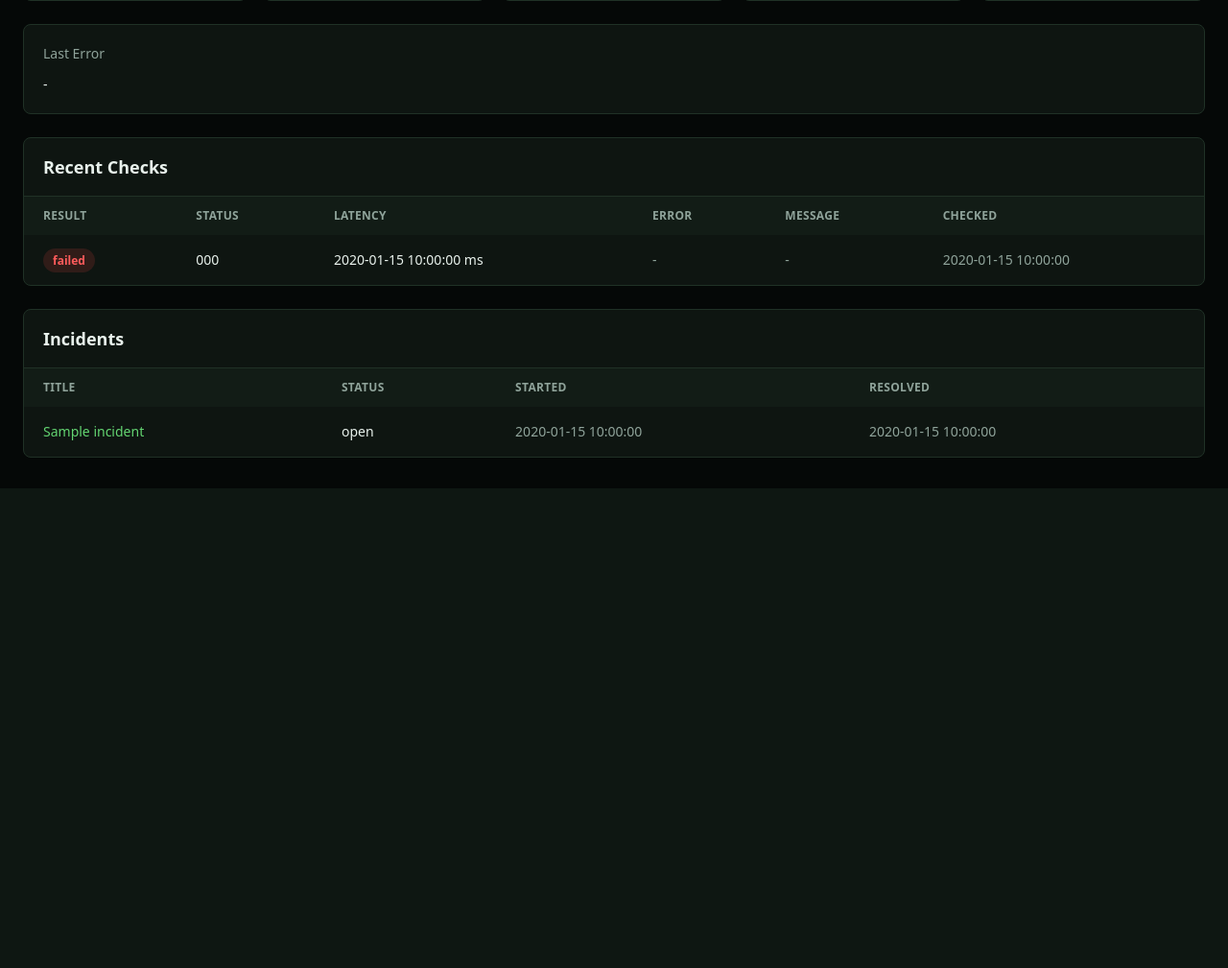
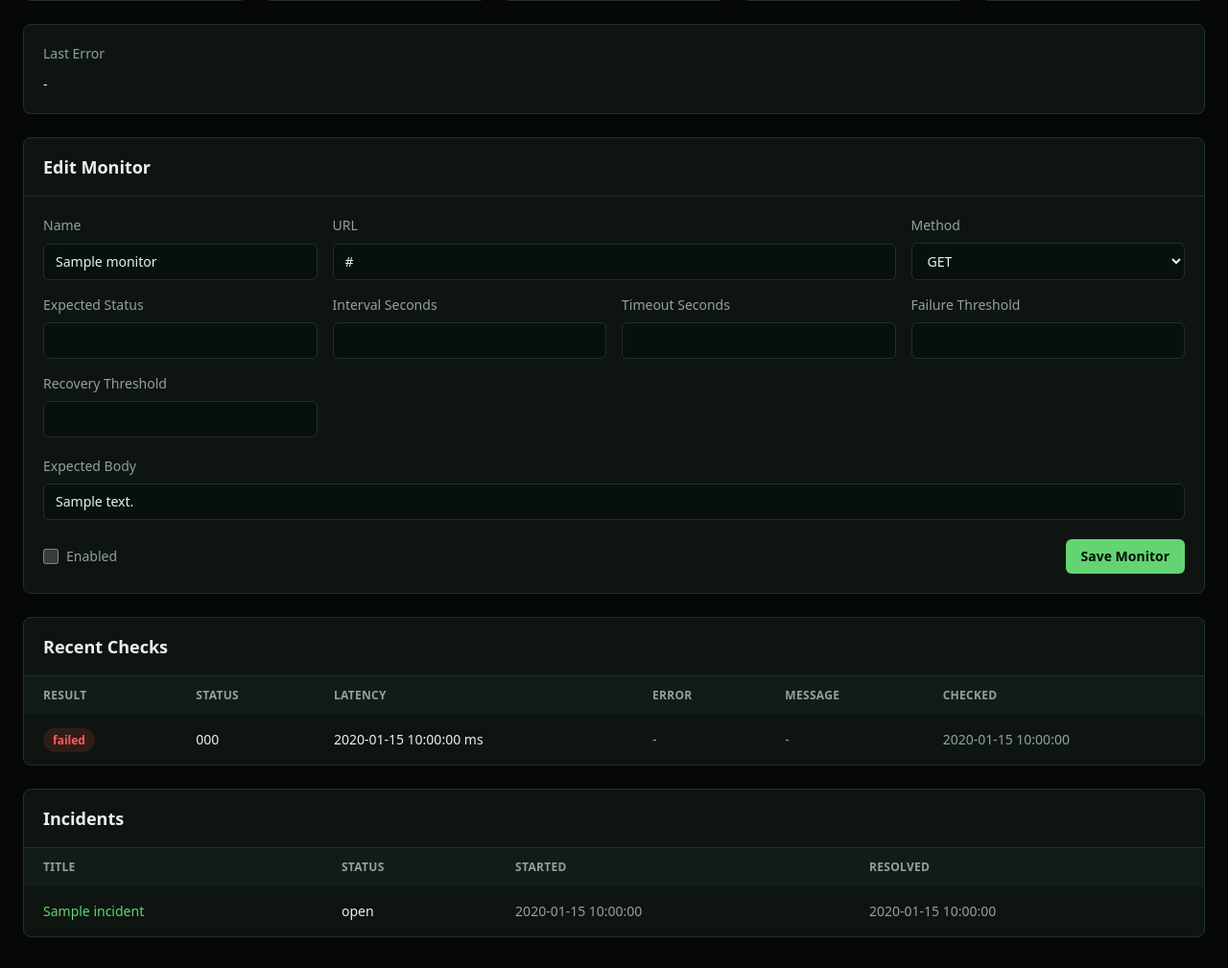
Before and after one commit to arjitchitkara/OpsWatch, a Python web app: template src/opswatch/api/templates/monitor_detail.html in a window 1280 px wide. Shown: the part 348-1357 px from the top of the page at 96% size. Before the commit the page ends 857 px from the top, so only its background shows below. Run offline with Jinja, Linux system fonts and the light colour scheme; the template is opened without the code that fills it: most values are stand-ins (such as "Sample title", 1, 10 or a date in 2020); some libraries are stand-ins or nearby versions.

Commit message:
Bump v0.3.0; add monitor edit and worker refactor
Upgrade project version to 0.3.0 across metadata and config. Add dashboard POST /monitors/{monitor_id} handler and an edit form in monitor_detail.html to update/ pause/ resume monitors from the UI. Refactor worker logic by extracting check_monitor_if_due and using it in run_due_monitor_checks_once. Update tests: add dashboard update test and worker unit tests. Update docker-compose, README, and package files to reflect the new version and behavior.

```diff
--- a/docker-compose.yml
+++ b/docker-compose.yml
@@ -30,7 +30,7 @@
   api:
     build: .
     environment:
-      APP_VERSION: ${APP_VERSION:-0.2.0}
+      APP_VERSION: ${APP_VERSION:-0.3.0}
       GIT_SHA: ${GIT_SHA:-local}
       ADMIN_USERNAME: ${ADMIN_USERNAME:-admin}
       ADMIN_PASSWORD: ${ADMIN_PASSWORD:-admin}
--- a/pyproject.toml
+++ b/pyproject.toml
@@ -1,7 +1,7 @@
 # Project metadata and dependency declarations for the Python package
 [project]
 name = "opswatch"  # package name used for distribution and installation
-version = "0.2.0"  # package version following semantic versioning
+version = "0.3.0"  # package version following semantic versioning
 description = "Local-first uptime monitoring and incident response MVP."  # short project summary
 requires-python = ">=3.12"  # minimum Python version required to run this package
 dependencies = [
--- a/src/opswatch/__init__.py
+++ b/src/opswatch/__init__.py
@@ -2,4 +2,4 @@
 
 """OpsWatch package metadata."""
 
-__version__ = "0.2.0"
+__version__ = "0.3.0"
--- a/src/opswatch/api/templates/monitor_detail.html
+++ b/src/opswatch/api/templates/monitor_detail.html
@@ -43,6 +43,54 @@
 <section class="mb-6 rounded-lg border border-ops-line bg-ops-panel p-5">
   <div class="text-sm text-ops-muted">Last Error</div>
   <p class="mt-3 text-sm">{{ monitor.last_error_message or monitor.last_error_type or "-" }}</p>
+</section>
+
+<section class="mb-6 rounded-lg border border-ops-line bg-ops-panel">
+  <div class="border-b border-ops-line px-5 py-4">
+    <h2 class="text-lg font-semibold">Edit Monitor</h2>
+  </div>
+  <form class="grid gap-5 p-5" action="/monitors/{{ monitor.id }}" method="post">
+    <div class="grid gap-4 md:grid-cols-2 xl:grid-cols-4">
+      <label class="grid gap-2 text-sm text-ops-muted">Name
+        <input class="rounded-md border border-ops-line bg-[#07100b] px-3 py-2 text-ops-text outline-none focus:border-ops-green" name="name" value="{{ monitor.name }}" required>
+      </label>
+      <label class="grid gap-2 text-sm text-ops-muted xl:col-span-2">URL
+        <input class="rounded-md border border-ops-line bg-[#07100b] px-3 py-2 text-ops-text outline-none focus:border-ops-green" name="url" value="{{ monitor.url }}" required>
+      </label>
+      <label class="grid gap-2 text-sm text-ops-muted">Method
+        <select class="rounded-md border border-ops-line bg-[#07100b] px-3 py-2 text-ops-text outline-none focus:border-ops-green" name="method">
+          {% for value in ["GET", "HEAD"] %}
+          <option value="{{ value }}" {% if monitor.method == value %}selected{% endif %}>{{ value }}</option>
+          {% endfor %}
+        </select>
+      </label>
+      <label class="grid gap-2 text-sm text-ops-muted">Expected Status
+        <input class="rounded-md border border-ops-line bg-[#07100b] px-3 py-2 text-ops-text outline-none focus:border-ops-green" name="expected_status" type="number" value="{{ monitor.expected_status }}">
+      </label>
+      <label class="grid gap-2 text-sm text-ops-muted">Interval Seconds
+        <input class="rounded-md border border-ops-line bg-[#07100b] px-3 py-2 text-ops-text outline-none focus:border-ops-green" name="interval_seconds" type="number" value="{{ monitor.interval_seconds }}">
+      </label>
+      <label class="grid gap-2 text-sm text-ops-muted">Timeout Seconds
+        <input class="rounded-md border border-ops-line bg-[#07100b] px-3 py-2 text-ops-text outline-none focus:border-ops-green" name="timeout_seconds" type="number" value="{{ monitor.timeout_seconds }}">
+      </label>
+      <label class="grid gap-2 text-sm text-ops-muted">Failure Threshold
+        <input class="rounded-md border border-ops-line bg-[#07100b] px-3 py-2 text-ops-text outline-none focus:border-ops-green" name="failure_threshold" type="number" value="{{ monitor.failure_threshold }}">
+      </label>
+      <label class="grid gap-2 text-sm text-ops-muted">Recovery Threshold
+        <input class="rounded-md border border-ops-line bg-[#07100b] px-3 py-2 text-ops-text outline-none focus:border-ops-green" name="recovery_threshold" type="number" value="{{ monitor.recovery_threshold }}">
+      </label>
+    </div>
+    <label class="grid gap-2 text-sm text-ops-muted">Expected Body
+      <input class="rounded-md border border-ops-line bg-[#07100b] px-3 py-2 text-ops-text outline-none focus:border-ops-green" name="expected_body" value="{{ monitor.expected_body or '' }}" placeholder="optional substring">
+    </label>
+    <div class="flex flex-wrap items-center justify-between gap-4">
+      <label class="flex items-center gap-2 text-sm text-ops-muted">
+        <input class="h-4 w-4 accent-ops-green" name="enabled" type="checkbox" value="true" {% if monitor.enabled %}checked{% endif %}>
+        Enabled
+      </label>
+      <button class="rounded-md bg-ops-green px-4 py-2 text-sm font-semibold text-[#041007] hover:bg-[#7be786]" type="submit">Save Monitor</button>
+    </div>
+  </form>
 </section>
 
 <section class="mb-6 rounded-lg border border-ops-line bg-ops-panel">
--- a/src/opswatch/config.py
+++ b/src/opswatch/config.py
@@ -7,7 +7,7 @@
 class Settings:
     """Runtime settings loaded from environment variables."""
 
-    app_version: str = "0.2.0"
+    app_version: str = "0.3.0"
     git_sha: str = "local"
     admin_username: str = "admin"
     admin_password: str = "admin"
@@ -34,7 +34,7 @@
     """Return cached application settings."""
 
     return Settings(
-        app_version=os.getenv("APP_VERSION", "0.2.0"),
+        app_version=os.getenv("APP_VERSION", "0.3.0"),
         git_sha=os.getenv("GIT_SHA", "local"),
         admin_username=os.getenv("ADMIN_USERNAME", "admin"),
         admin_password=os.getenv("ADMIN_PASSWORD", "admin"),
```
Also changed, not shown: src/opswatch/api/routes.py (+35 -0 lines), src/opswatch/worker/main.py (+12 -5 lines), tests/test_api.py (+69 -0 lines), tests/test_worker.py (added, +65 -0 lines), README.md, 1 other file.
